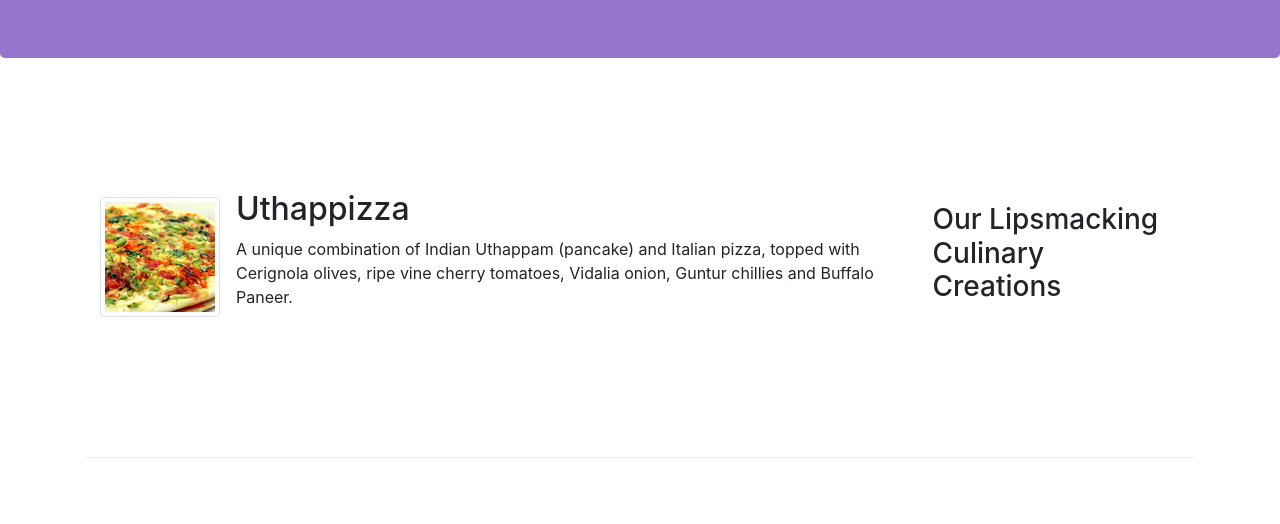
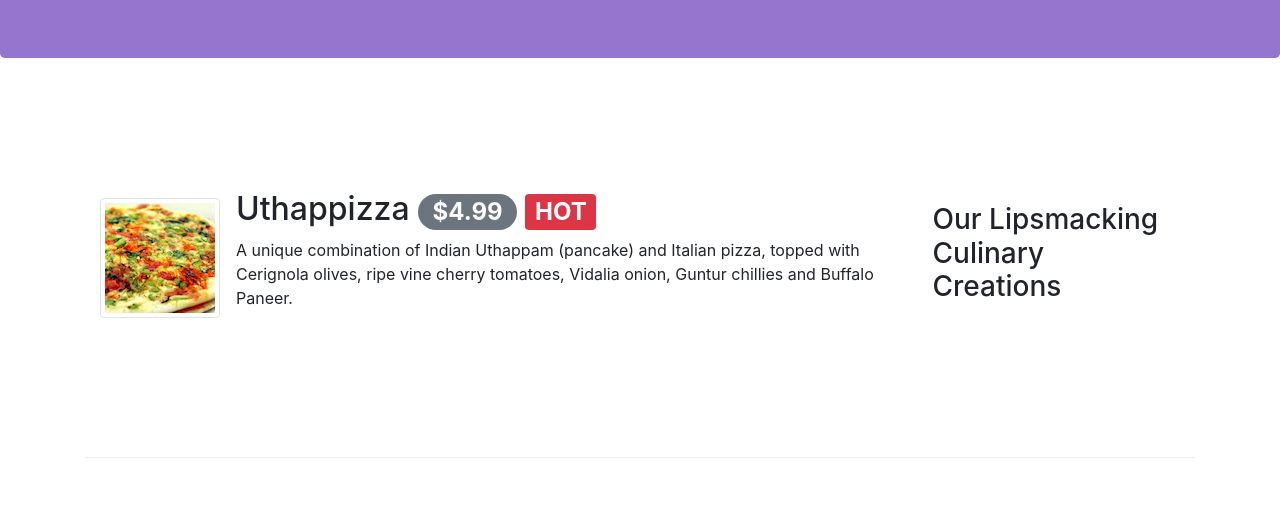
Before and after one commit to LoretoPelayo/conFusion, a website: page index.html in a window 1280 px wide. Shown: the part 276-800 px from the top of the page. Drawn offline with nearby package versions, Linux system fonts and the light colour scheme.

Commit message:
Alerting Users

```diff
--- a/index.html
+++ b/index.html
@@ -64,7 +64,7 @@
                 <div class="media">
                     <img src="img/uthappizza.png" alt="Uthappizza" class="d-flex mr-3 img-thumbnail align-self-center">
                     <div class="media-body">
-                        <h2 class="mt-0">Uthappizza</h2>
+                        <h2 class="mt-0">Uthappizza <span class="badge badge-pill badge-secondary">$4.99</span> <span class="badge badge-danger">HOT</span></h2>
                         <p class="d-none d-sm-block">A unique combination of Indian Uthappam (pancake) and Italian pizza, topped with Cerignola olives, ripe vine cherry tomatoes, Vidalia onion, Guntur chillies and Buffalo Paneer.</p>
                     </div>
                 </div>
```
